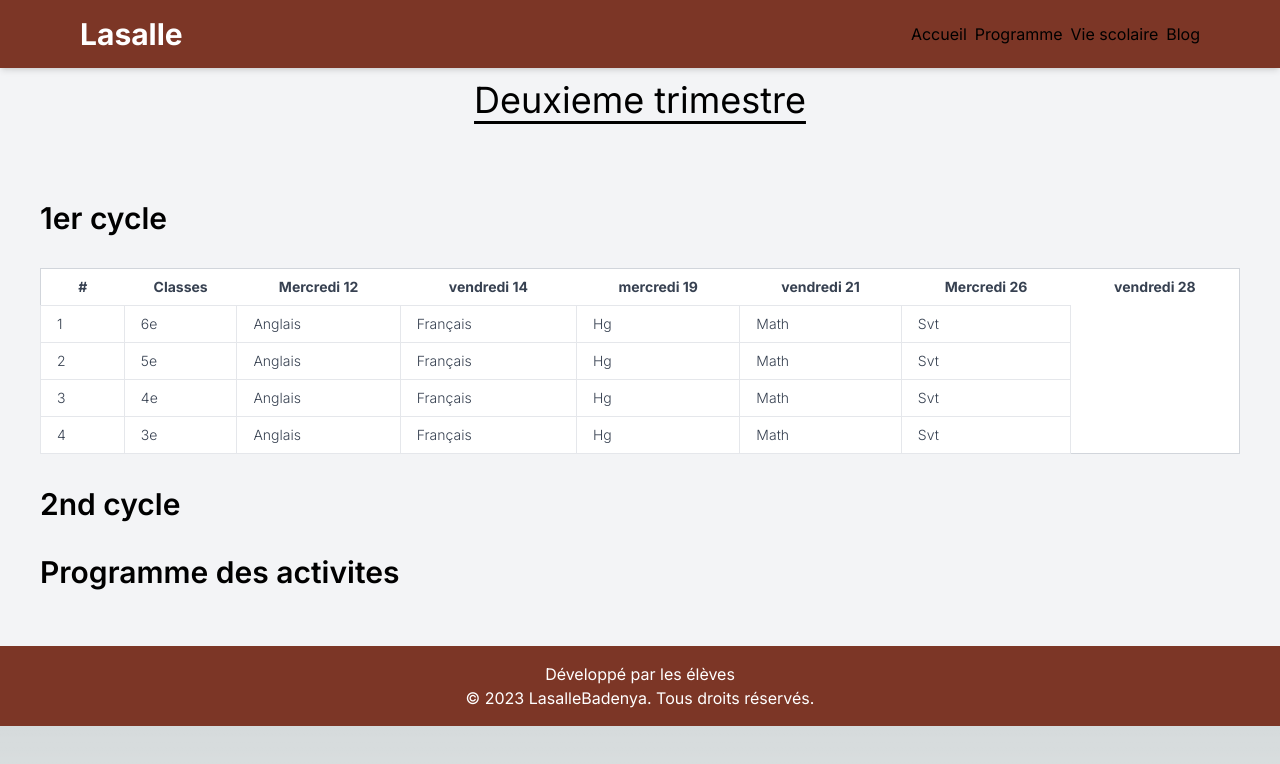
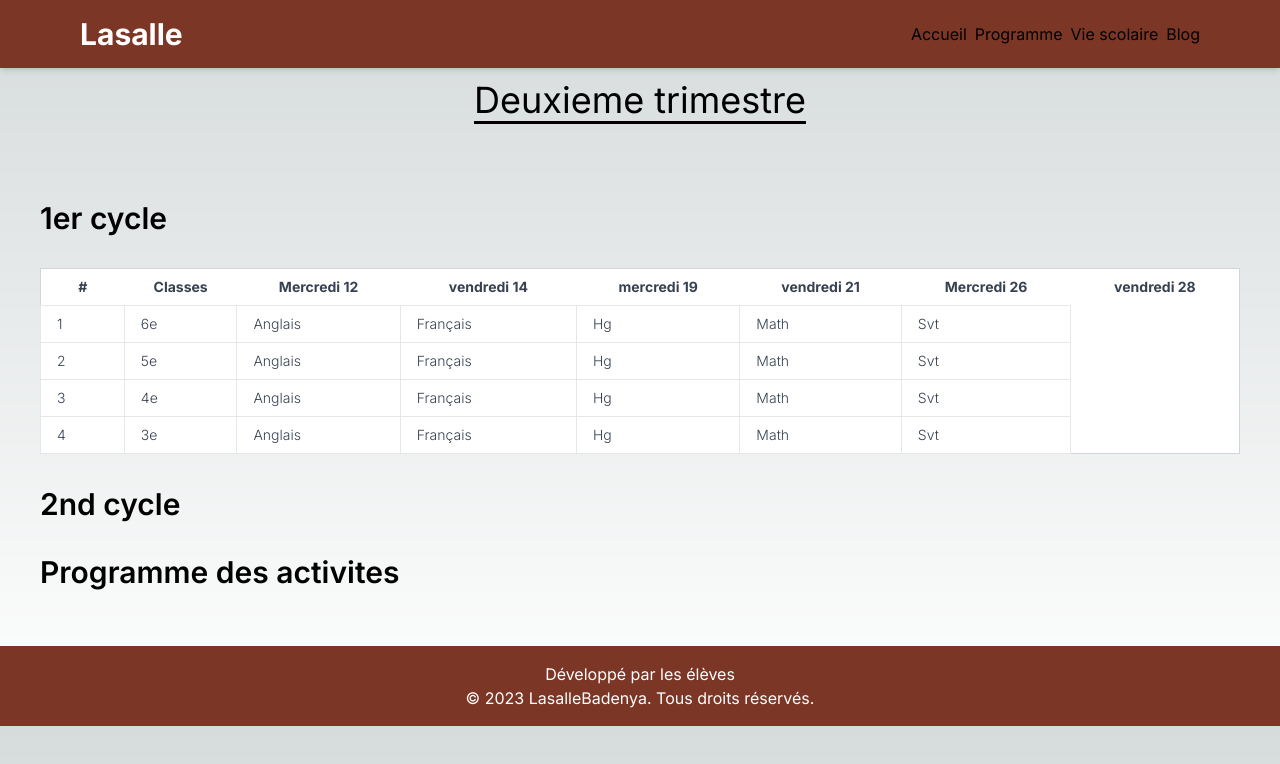
Before and after one commit to BereCephas/Badenya, a Next.js app: page /programme in a window 1280 px wide. Shown: the top 764 px of the page. Built offline with nearby package versions, Linux system fonts and the light colour scheme.

Commit message:
arrangement de viescolaire

```diff
--- a/app/landing/page.tsx
+++ /dev/null
@@ -1,18 +0,0 @@
-"use client";
-import Header from "../../components/Header";
-import Hero from "../../components/Hero";
-import About from "../../components/About";
-import Footer from "../../components/Footer";
-
-const Landing = () => {
-  return (
-    <>
-      <Header />
-      <Hero />
-      <About />
-      <Footer />
-    </>
-  );
-};
-
-export default Landing;
--- a/app/programme/page.tsx
+++ b/app/programme/page.tsx
@@ -16,7 +16,7 @@ export default function Programme() {
   return (
     <>
       <Header />
-      <div className="bg-gray-100 h-[90%] flex flex-col justify-center items-center p-10 md:pt-20">
+      <div className="h-[full] flex flex-col justify-center items-center p-10 md:pt-20">
         <div className="title">
           <h1 className="text-4xl underline underline-offset-8">
             Deuxieme trimestre
--- a/components/Hero.jsx
+++ b/components/Hero.jsx
@@ -1,5 +1,5 @@
-import kid from "../assets/kid.jpg";
-
+import { kid } from "../assets/kid.jpg";
+import Image from "next/image";
 const Hero = () => {
   return (
     <div className="bg-beige w-full pt-16 h-[100vh]  z-20 overflow-hidden ">
@@ -22,7 +22,7 @@ const Hero = () => {
           </button>
         </div>
         <div className="bg-marron h-full w-full flex items-center justify-center p-3  ">
-          <img
+          <Image
             src={kid}
             alt=""
             className="h-4/5 object-cover md:h-4/5 max-h-96 w-4/6 rounded-3xl"
```
